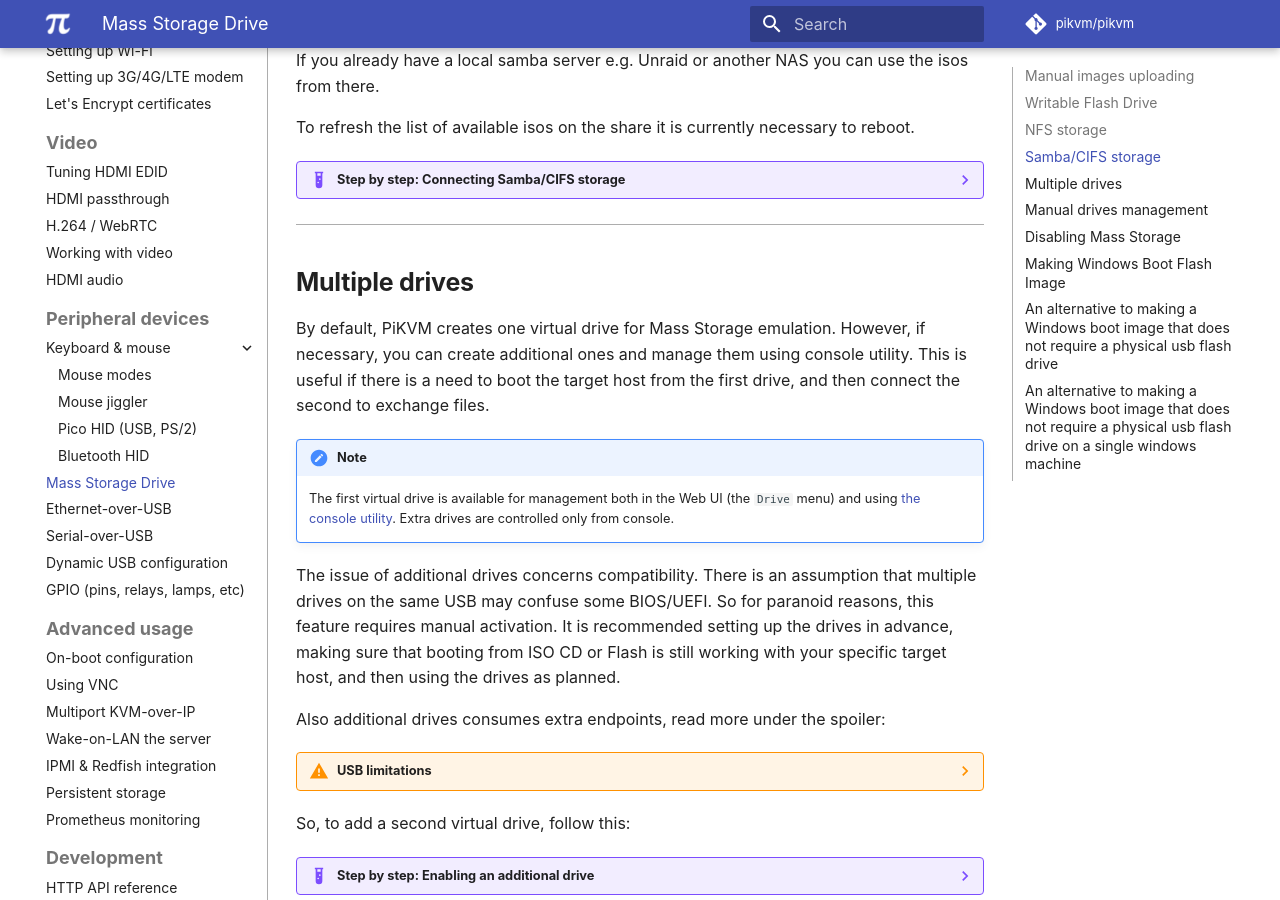
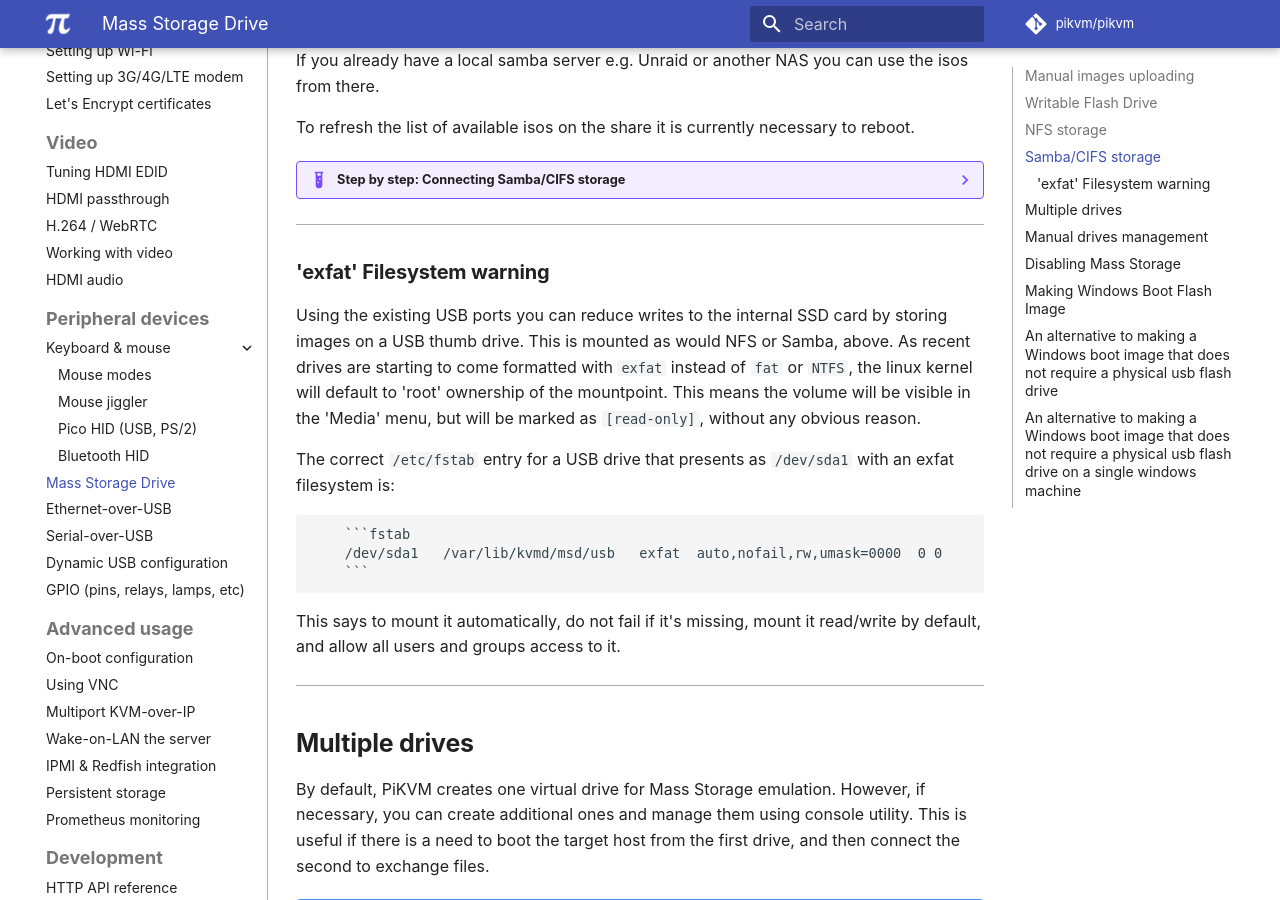
Before and after one commit to pikvm/pikvm, an MkDocs documentation site: the page built from docs/msd.md, in a window 1280 px wide and 900 px high, scrolled down 3138 px. Built offline with MkDocs 1.6.1 and Material for MkDocs 9.7.7, drawn with Linux system fonts in a browser that asks for light colours; some web fonts are replaced; comment, search, counter and statistics services are not loaded.

Commit message:
Add exfat warning for USB thumb drives (#1444)
By default, exfat drives are mounted owned by root, with 755 perms
on the mountpoint.  Rather than going into setting 'uid' and 'gid'
params, which rely on the uid and gid of the kvm user never changing,
I thought it would be simpler to just give users the hint to set the
default umask to 0000 (aka, 777) for all files. This allows the
thumb drive to be visible as read-write.

Signed-off-by: Rob Thomas <xrobau@gmail.com>

````diff
--- a/docs/msd.md
+++ b/docs/msd.md
@@ -220,6 +220,24 @@
 
     3. Perform `reboot` to apply all changes.
 
+-----
+### 'exfat' Filesystem warning
+
+Using the existing USB ports you can reduce writes to the internal SSD card by storing
+images on a USB thumb drive.  This is mounted as would NFS or Samba, above. As recent
+drives are starting to come formatted with `exfat` instead of `fat` or `NTFS`, the
+linux kernel will default to 'root' ownership of the mountpoint.  This means the
+volume will be visible in the 'Media' menu, but will be marked as `[read-only]`, without
+any obvious reason.
+
+The correct `/etc/fstab` entry for a USB drive that presents as `/dev/sda1` with an
+exfat filesystem is:
+
+        ```fstab
+        /dev/sda1   /var/lib/kvmd/msd/usb   exfat  auto,nofail,rw,umask=0000  0 0
+        ```
+This says to mount it automatically, do not fail if it's missing, mount it read/write by
+default, and allow all users and groups access to it.
 
 -----
 ## Multiple drives
````
